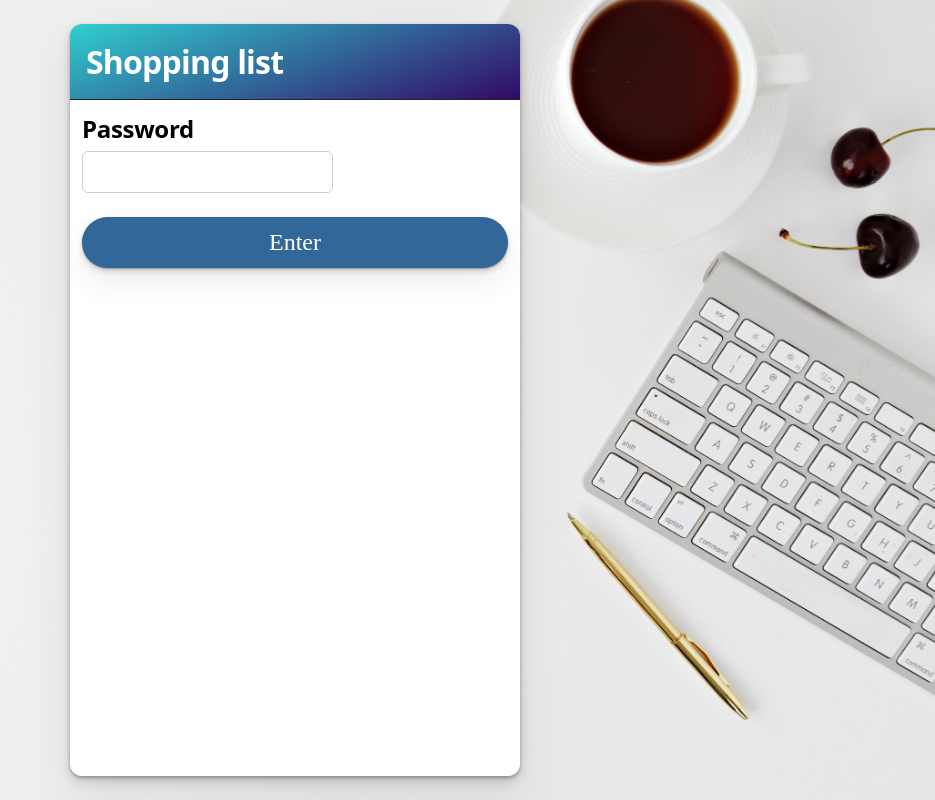
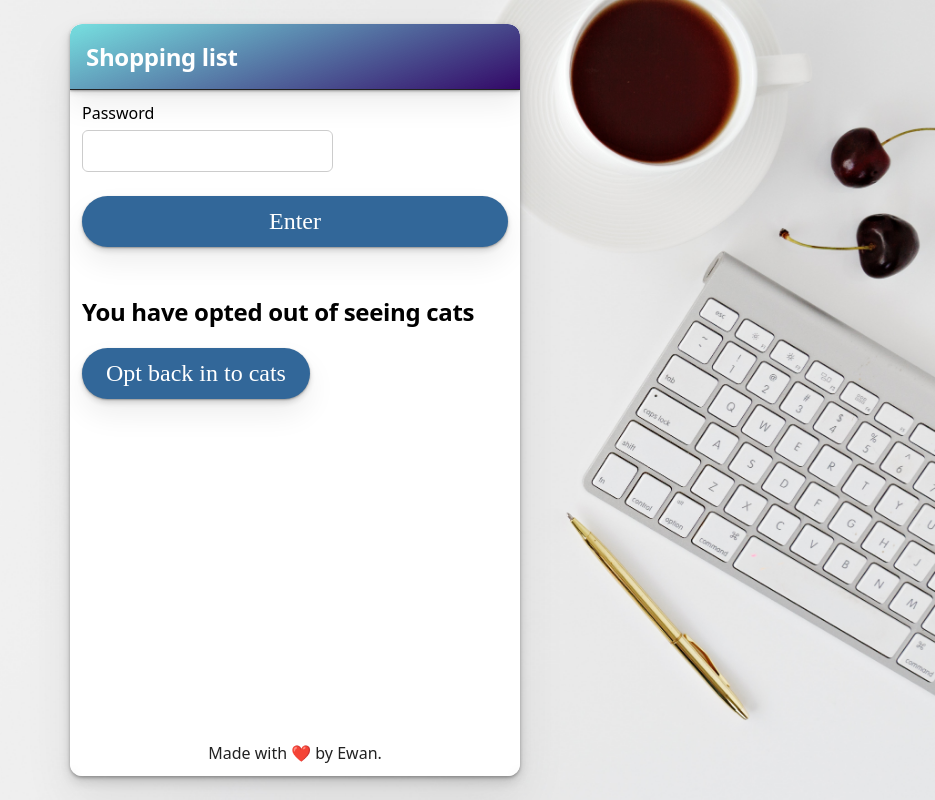
Before and after one commit to ewan-m/shopping-list, a React (Vite) app: page / in a window 1280 px wide. Shown: the whole page, without its empty margins (345-1280 px from the left). Built offline with nearby package versions, Linux system fonts and the light colour scheme; a web font is replaced by a local one.

Commit message:
Integrate with the cats service

```diff
--- /dev/null
+++ b/src/Cat.tsx
@@ -0,0 +1,83 @@
+import * as React from "react";
+import { useState, useEffect } from "react";
+
+export const Cat = () => {
+	const [catIndex, setCatIndex] = useState(Math.random());
+
+	useEffect(() => {
+		if (localStorage.getItem("wantsCats") === null) {
+			localStorage.setItem("wantsCats", "true");
+		}
+	});
+
+	const [wantsToSeeCats, setWantsToSeeCats] = useState(
+		localStorage.getItem("wantsCats") === "true"
+	);
+	const [wantsGifs, setWantsGifs] = useState(
+		localStorage.getItem("wantsGifs") === "true"
+	);
+
+	return (
+		<div
+			key={`${wantsToSeeCats}`}
+			className="fadeInBottomEntrance"
+			style={{ marginTop: "3rem" }}
+		>
+			{wantsToSeeCats ? (
+				<>
+					<h2 className="boldText">A picture of a cat</h2>
+					<img
+						key={catIndex}
+						className="fadeInBottomEntrance"
+						src={`https://cataas.com/cat${
+							wantsGifs ? "/gif" : ""
+						}?catIndex=${catIndex}`}
+						style={{ width: "100%", height: "auto", minHeight: "200px" }}
+						alt="A picture of a cat"
+					/>
+
+					<button
+						onClick={() => {
+							setCatIndex(catIndex + 1);
+						}}
+						className="button button__secondary buttonStack"
+					>
+						I don't like the look of this cat
+					</button>
+					<button
+						onClick={() => {
+							setCatIndex(catIndex + 1);
+							localStorage.setItem("wantsGifs", !wantsGifs ? "true" : "false");
+							setWantsGifs(!wantsGifs);
+						}}
+						className="button button__secondary buttonStack"
+					>
+						I'd rather see cat {wantsGifs ? "pictures" : "gifs"} instead
+					</button>
+					<button
+						onClick={() => {
+							localStorage.setItem("wantsCats", "false");
+							setWantsToSeeCats(false);
+						}}
+						className="button button__secondary buttonStack"
+					>
+						I don't want to see any cats
+					</button>
+				</>
+			) : (
+				<>
+					<h2 className="boldText">You have opted out of seeing cats</h2>
+					<button
+						className="button button__primary button--large"
+						onClick={() => {
+							setWantsToSeeCats(true);
+							localStorage.setItem("wantsCats", "true");
+						}}
+					>
+						Opt back in to cats
+					</button>
+				</>
+			)}
+		</div>
+	);
+};
--- a/src/index.scss
+++ b/src/index.scss
@@ -24,17 +24,17 @@ body {
 }
 
 .fadeInBottomEntrance {
-	animation: fadeInBottomEntrance 1s ease-in-out forwards;
+	animation: fadeInBottomEntrance 0.5s ease-in-out forwards;
 }
 
 @keyframes fadeInBottomEntrance {
 	0% {
 		opacity: 0;
-		transform: translateY(0.75rem);
+		transform: translateY(0.75rem) scale(0.8);
 	}
 	100% {
 		opacity: 1;
-		transform: translateY(0);
+		transform: translateY(0) scale(1);
 	}
 }
 
@@ -97,14 +97,18 @@ body {
 	flex-direction: column;
 	border-radius: 0.75rem;
 	box-shadow: $shadow10px;
+	overflow-y: auto;
 }
 
 .siteHeader {
-	background-image: linear-gradient(160deg, #30cfd0 0%, #330867 100%);
+	background-image: linear-gradient(160deg, #30d0d0a8 0%, #330867 100%);
 	padding: 1rem;
 	position: sticky;
 	top: 0;
 	border-bottom: 1px solid #222;
+	z-index: 3;
+	box-shadow: $shadow5px;
+	backdrop-filter: blur(5px);
 
 	&__h1 {
 		margin: 0;
@@ -118,20 +122,29 @@ body {
 
 .siteMain {
 	flex-grow: 1;
-	scrollbar-width: thin;
-	scrollbar-color: #eee;
-	overflow-y: auto;
 	padding: 0.75rem;
+}
 
-	&::-webkit-scrollbar {
+::-webkit-scrollbar {
 	width: 11px;
 }
-	&::-webkit-scrollbar-track {
+::-webkit-scrollbar-track {
 	background-color: #eee;
+	border-radius: 0 0.75rem 0.75rem 0;
 }
-	&::-webkit-scrollbar-thumb {
-		background-color: rgba(240, 45, 71, 0.8);
+::-webkit-scrollbar-thumb {
+	background-color: #3d2979;
+	border-radius: 0 0.75rem 0.75rem 0;
 }
+
+.siteFooter {
+	padding: 0.75rem;
+	background: #ffffffcc;
+	color: #222;
+	position: sticky;
+	bottom: 0;
+	backdrop-filter: blur(5px);
+	text-align: center;
 }
 
 @media only screen and (min-width: 450px) {
@@ -149,11 +162,13 @@ body {
 		display: flex;
 		flex-direction: column;
 		margin-bottom: 1.5rem;
+	}
+}
 
+.boldText {
 	font-weight: 600;
 	letter-spacing: -0.02rem;
 	font-size: 1.5rem;
-	}
 }
 
 .formInput {
@@ -176,12 +191,14 @@ body {
 
 	&__header {
 		margin: 0;
-		font-weight: 600;
-		letter-spacing: -0.02rem;
-		font-size: 1.5rem;
 	}
 
 	&__info {
 		margin: 0;
 	}
 }
+
+.buttonStack {
+	display: block;
+	margin-bottom: 0.75rem;
+}
--- a/src/index.tsx
+++ b/src/index.tsx
@@ -2,6 +2,7 @@ import * as React from "react";
 import { render } from "react-dom";
 import moment from "moment";
 import "./index.scss";
+import { Cat } from "./Cat";
 
 // const mock = {
 // 	data: [
@@ -170,7 +171,7 @@ const App = () => {
 					{items.map((item) => (
 						<div className="shoppingItem">
 							<div>
-								<h2 className="shoppingItem__header">{item.name}</h2>
+								<h2 className="shoppingItem__header boldText">{item.name}</h2>
 								<p className="shoppingItem__info">
 									{item.orderedBy}{" "}
 									<span style={{ fontSize: "0.75rem" }}>
@@ -209,7 +210,7 @@ const App = () => {
 		case State.addingItem:
 			return (
 				<form className="form fadeInBottomEntrance">
-					<label>
+					<label className="boldText">
 						Add a shopping item
 						<input
 							className="formInput"
@@ -268,11 +269,13 @@ const Index = () => {
 		<div className="funkyOuter">
 			<div className="funkyInner">
 				<header className="siteHeader">
-					<h1 className="siteHeader__h1">Shopping list</h1>
+					<h1 className="siteHeader__h1 boldText">Shopping list</h1>
 				</header>
 				<main className="siteMain">
 					<App />
+					<Cat />
 				</main>
+				<footer className="siteFooter">Made with ❤️ by Ewan.</footer>
 			</div>
 		</div>
 	);
```
Also changed, not shown: 8 other files (tests, documents, lock files or other folders). Lines whose indentation alone changed are shown as unchanged.
